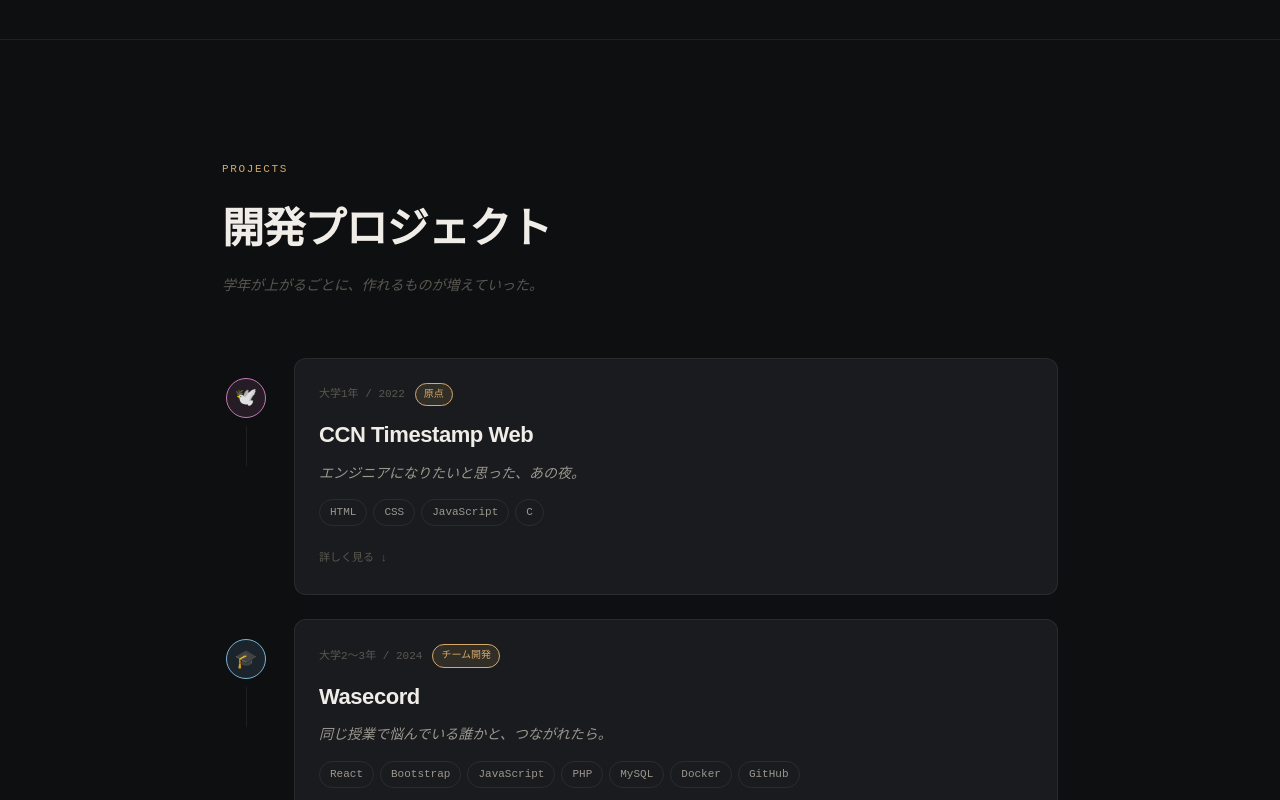
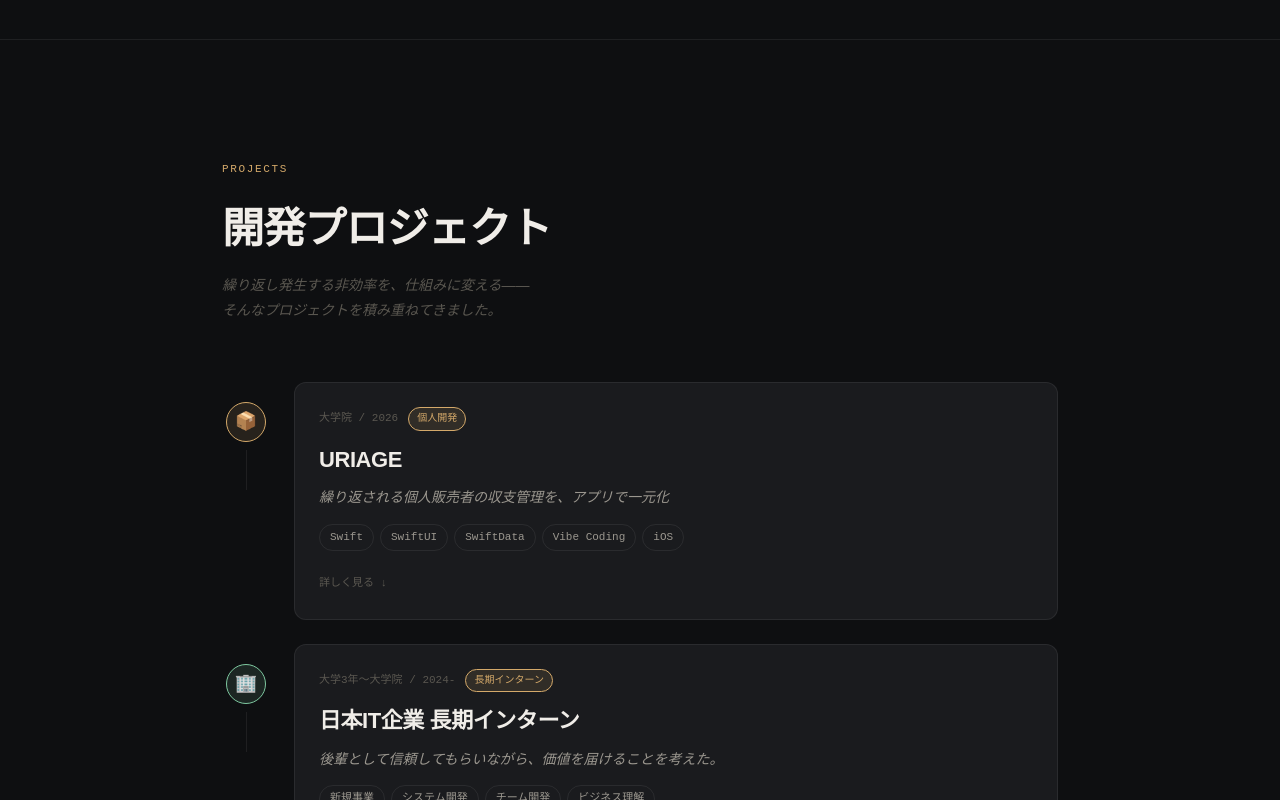
Before and after one commit to mamezlf/portfolio, a React (Vite) app: page / in a window 1280 px wide. Shown: the part 2000-2800 px from the top of the page. Built offline with nearby package versions, Linux system fonts and the light colour scheme.

Commit message:
changed projects content style into 把“我的价值”转译成“对公司有用的价值”

```diff
--- a/src/components/About.tsx
+++ b/src/components/About.tsx
@@ -40,7 +40,7 @@ const About: React.FC = () => {
                 <img src={`${import.meta.env.BASE_URL}oriduru_yellow.svg`} alt="Avatar" style={{ width: '50%', height: '50%', objectFit: 'cover' }} />
               </div>
               <div className="bio-meta">
-                <h3>Lingfang Zhang（張　齢方）</h3>
+                <h3>Lingfang Zhang（張 齢方）</h3>
                 <p className="bio-role">Software Engineer in progress</p>
               </div>
             </div>
--- a/src/components/Projects.tsx
+++ b/src/components/Projects.tsx
@@ -1,5 +1,4 @@
-import React, { useState } from 'react';
-
+import React, { useState } from "react";
 
 interface Project {
   id: string;
@@ -14,114 +13,126 @@ interface Project {
   images?: string[];
   accentColor: string;
   emoji: string;
-  type: 'origin' | 'team' | 'personal' | 'internship';
+  type: "origin" | "team" | "personal" | "internship";
 }
 
 const projects: Project[] = [
   {
-    id: 'ccn',
-    period: '大学1年 / 2022',
-    name: 'CCN Timestamp Web',
-    tagline: 'エンジニアになりたいと思った、あの夜。',
+    id: "uriage",
+    period: "大学院 / 2026",
+    name: "URIAGE",
+    tagline: "繰り返される個人販売者の収支管理を、アプリで一元化",
     story:
-      'K-POPダンスイベント Random Play Dance の YouTube 動画を見てあるダンサーに沼落ち。推しの神シーン集めツールを C 言語で作った。プログラミングで手間を省けるという体験が、コードを書く楽しさに目覚めたきっかけ。\nその後、推しの神シーンを見返したいとき、毎回動画を探し直す手間がかかるという課題を発見。情報を一か所にまとめて、自分でも使えて他の人とも共有できるWebサイトを作りたいと思い、ちょうどHTMLとCSSを独学し始めたタイミングで、学んだことをすぐ実践する形で制作\nAntigravityもCodexもない時代に、ニュービーが手で打ち込んだ、粗削りな原点——',
-    tags: ['HTML', 'CSS', 'JavaScript', 'C'],
+      "私はハンドメイドが趣味で、作った作品をネットで販売しています。\nそんな中で、収支を正確に把握するために、毎回手動で送料・資材費・利益の計算を行う必要がある「ムダ」に気がつきました。この課題に対して、商品情報の自動取得・コスト管理・月次レポート機能を備えたiOSアプリを開発しました。実際にアプリを日常で利用しながら改善を重ね、繰り返し発生する計算作業を効率化しました。",
+    tags: ["Swift", "SwiftUI", "SwiftData", "Vibe Coding", "iOS"],
     highlights: [
-      'C言語でタイムスタンプ入力補助ツールを自作',
-      'HTMLを独学し、GW中にWebサイトを完成',
-      'ソフトウェアエンジニアを志した原点',
+      "商品情報の自動取得により、手入力の手間を削減",
+      "送料・資材費を含めた収支を一元管理し、利益の可視化を実現",
+      "月次レポート機能により、販売活動の振り返りを効率化",
+      "日常的に使用しながら改善を重ね、実運用ベースで設計",
     ],
-    link: 'https://mamezlf.github.io/lovepoem/index.html',
-    accentColor: '#c47ab3',
-    emoji: '🕊️',
-    type: 'origin',
+    images: [
+      "URIAGE/IMG_0337.png",
+      "URIAGE/IMG_0338.png",
+      "URIAGE/IMG_0339.png",
+      "URIAGE/IMG_0340.png",
+      "URIAGE/IMG_0341.png",
+    ],
+    link: "https://note.com/mamezlf/n/n775888ddc071",
+    accentColor: "#d4a96a",
+    emoji: "📦",
+    type: "personal",
   },
   {
-    id: 'wasecord',
-    period: '大学2〜3年 / 2024',
-    name: 'Wasecord',
-    tagline: '同じ授業で悩んでいる誰かと、つながれたら。',
+    id: "internship",
+    period: "大学3年〜大学院 / 2024- ",
+    name: "日本IT企業 長期インターン",
+    tagline: "後輩として信頼してもらいながら、価値を届けることを考えた。",
     story:
-      '「ラズパイが繋がらないとき、相談できる場所がほしい」——\nそんな同期の声から生まれた、早大情報理工学科向けの授業連携アプリ。\n4人でゼロから制作。フロントエンドを担当し、Material UI で UI 構築、 Bootstrap + React で画面実装。\nグループチャット・DM・授業一覧など複数の画面を、バックエンドチームと連携しながら仕上げた。「使いやすい」と思ってもらえる画面を、チームの中で作り切った経験。',
-    tags: ['React', 'Bootstrap', 'JavaScript', 'PHP', 'MySQL', 'Docker', 'GitHub'],
+      "「お客様からいただいた金額以上の価値を届ける」という経営姿勢と、「幸せの循環」を考える文化に共感して飛び込んだ。\n新規事業の立ち上げからシステム開発・実運用まで、1年以上にわたって実務に携わった。\nここで初めて学生ではなく、「会社の立場」から物事を見る視点を得て、ビジネスの面白さと、専門性を活かして価値を生み出す喜びを知った。",
+    tags: ["新規事業", "システム開発", "チーム開発", "ビジネス理解"],
     highlights: [
-      'Figmaデザインをもとに Bootstrap + React で複数画面を実装',
-      'スクロール挙動・アクティブ状態・フォントオーバーフローなど、UX細部を作り込み',
-      '4人チームでのGitHub運用（PR・マージ・コンフリクト解決）',
-      'Docker（MySQL / Tomcat / Redis / PHP）で開発環境を統一',
+      "「いただいた金額以上の価値を届ける」理念に共感し、自分もその一翼を担いたいと思った",
+      "後輩として大事にされ、信頼してもらいながら、価値を生み出す経験",
+      "ビジネスの視点・会社の立場という、専門外の世界観を体感",
+    ],
+    accentColor: "#7ec8a0",
+    emoji: "🏢",
+    type: "internship",
+  },
+  {
+    id: "wasecord",
+    period: "大学2〜3年 / 2024",
+    name: "Wasecord",
+    tagline: "同じ授業で悩んでいる誰かと、つながれたら",
+    story:
+      "「ラズパイが繋がらないとき、相談できる場所がほしい」——\nそんな同期の声から生まれた、早大情報理工学科向けの授業連携アプリです。\nチーム 4 人でゼロから制作し、授業単位でつながれるチャット機能を持つWebアプリを開発しました。グループチャットやDMを通じて、学生同士の情報共有を可能にしました。\nチームの中で私はフロントエンドを担当し、使いやすさと一貫性を意識した設計を行いました。\nチームで一個のプロダクトを初めて作り切る経験となりました。",
+    tags: [
+      "React",
+      "Bootstrap",
+      "JavaScript",
+      "PHP",
+      "MySQL",
+      "Docker",
+      "GitHub",
+    ],
+    highlights: [
+      "学年ごと・授業ごとに分断されていた学生間情報共有を統一するプラットフォームを構築",
+      "複数画面にまたがるUI/UXを設計・実装し、ユーザビリティを向上",
+      "4人チームの中でフロントエンドを主導し、プロダクトとして動作するレベルまで完成",
     ],
     images: [
-      'wasecord/ログイン画面.png',
-      'wasecord/アカウント作成画面.png',
-      'wasecord/授業一覧とタグ選択.png',
-      'wasecord/タグによってフィルタリング.png',
-      'wasecord/グループチャット画面.png',
-      'wasecord/DM画面.png',
-      'wasecord/アカウント設定.png',
-      'wasecord/使い方画面.png'
+      "wasecord/ログイン画面.png",
+      "wasecord/アカウント作成画面.png",
+      "wasecord/授業一覧とタグ選択.png",
+      "wasecord/タグによってフィルタリング.png",
+      "wasecord/グループチャット画面.png",
+      "wasecord/DM画面.png",
+      "wasecord/アカウント設定.png",
+      "wasecord/使い方画面.png",
     ],
-    link: 'wasecord/Group1A.pdf',
-    accentColor: '#7ab3d4',
-    emoji: '🎓',
-    type: 'team',
+    link: "wasecord/Group1A.pdf",
+    accentColor: "#7ab3d4",
+    emoji: "🎓",
+    type: "team",
   },
   {
-    id: 'internship',
-    period: '大学3年〜大学院 / 2024–',
-    name: '日本IT企業 長期インターン',
-    tagline: '後輩として信頼してもらいながら、価値を届けることを考えた。',
+    id: "ccn",
+    period: "大学1年 / 2022",
+    name: "CCN Timestamp Web",
+    tagline: "エンジニアになりたいと思った、あの夜",
     story:
-      '「お客様からいただいた金額以上の価値を届ける」という経営姿勢と、「幸せの循環」を考える文化に共感して飛び込んだ。\n新規事業の立ち上げからシステム開発・実運用まで、1年以上にわたって実務に携わった。\nここで初めて学生ではなく、「会社の立場」から物事を見る視点を得て、ビジネスの面白さと、専門性を活かして価値を生み出す喜びを知った。',
-    tags: ['新規事業', 'システム開発', 'チーム開発', 'ビジネス理解'],
+      "大学一年生のころ、K-POPダンスイベントの動画に登場したダンサーに沼落ちしました。推しの神シーン集めツールを C 言語で作って、プログラミングで手間を省ける体験から、コードを書く楽しさに目覚めました。\nその後、推しの神シーンを見返す際、動画を毎回探し直す手間という「ムダ」を発見しました。この「ムダ」に対し、HTML+CSSを独学しながら、神シーンを一覧管理・再利用できるWebサイトを構築しました。「ムダ」をコードで解消できた体験が、エンジニアを志す原点となりました。",
+    tags: ["HTML", "CSS", "JavaScript", "C"],
     highlights: [
-      '「いただいた金額以上の価値を届ける」理念に共感し、自分もその一翼を担いたいと思った',
-      '後輩として大事にされ、信頼してもらいながら、価値を生み出す経験',
-      'ビジネスの視点・会社の立場という、専門外の世界観を体感',
+      "ソフトウェアエンジニアを志した原点",
+      "推し活で発生した「ムダ」と向き合い、ツール化によってムダを省いた",
+      "新しく学んだ技術をそのまま実際の課題解決に活かした",
+      "個人の課題解決を、再利用可能な仕組みとして作り上げた",
     ],
-    accentColor: '#7ec8a0',
-    emoji: '🏢',
-    type: 'internship',
-  },
-  {
-    id: 'uriage',
-    period: '大学院 / 2026',
-    name: 'URIAGE',
-    tagline: 'この時代に、私がツールに合わせる必要はない。',
-    story:
-      '私はハンドメイドが趣味で、普段は千羽鶴を折って繋げて、メルカリに出品している。\nそんな中で、送料・梱包材・材料費を差し引いた実際の利益がわからない。要件にフィットした既存ツールを探すのがめんどうくさいし、使っても私がツールに合わせる必要がある——\nなら自分で作ればいい。Vibe Codingを使って短時間でプロトタイプを完成。(現在はマイスマホで利用中）』',
-    tags: ['Swift', 'SwiftUI', 'SwiftData', 'Vibe Coding', 'iOS'],
-    highlights: [
-      'メルカリリンクから商品情報を自動読み込み（推し機能）',
-      '月次レポート・送料計算・資材管理など9モジュール',
-      '短時間でプロトタイプ完成・実機動作確認済み',
-    ],
-    images: [
-      'URIAGE/IMG_0337.png',
-      'URIAGE/IMG_0338.png',
-      'URIAGE/IMG_0339.png',
-      'URIAGE/IMG_0340.png',
-      'URIAGE/IMG_0341.png'
-    ],
-    link: 'https://note.com/mamezlf/n/n775888ddc071',
-    accentColor: '#d4a96a',
-    emoji: '📦',
-    type: 'personal',
+    link: "https://mamezlf.github.io/lovepoem/index.html",
+    accentColor: "#c47ab3",
+    emoji: "🕊️",
+    type: "origin",
   },
 ];
 
 const typeLabel: Record<string, string> = {
-  origin: '原点',
-  team: 'チーム開発',
-  personal: '個人開発',
-  internship: '長期インターン',
+  origin: "原点",
+  team: "チーム開発",
+  personal: "個人開発",
+  internship: "長期インターン",
 };
 
 const Projects: React.FC = () => {
   const [expanded, setExpanded] = useState<Record<string, boolean>>({});
-  const [previewState, setPreviewState] = useState<{ images: string[]; index: number } | null>(null);
+  const [previewState, setPreviewState] = useState<{
+    images: string[];
+    index: number;
+  } | null>(null);
 
   const toggleExpand = (id: string) => {
-    setExpanded(prev => ({ ...prev, [id]: !prev[id] }));
+    setExpanded((prev) => ({ ...prev, [id]: !prev[id] }));
   };
 
   return (
@@ -131,7 +142,9 @@ const Projects: React.FC = () => {
           <span className="section-label">Projects</span>
           <h2 className="section-title">開発プロジェクト</h2>
           <p className="projects-sub">
-            学年が上がるごとに、作れるものが増えていった。
+            繰り返し発生する非効率を、仕組みに変える——
+            <br />
+            そんなプロジェクトを積み重ねてきました。
           </p>
         </div>
 
@@ -143,7 +156,10 @@ const Projects: React.FC = () => {
               <div className="timeline-connector">
                 <div
                   className="timeline-node"
-                  style={{ borderColor: project.accentColor, background: `${project.accentColor}20` }}
+                  style={{
+                    borderColor: project.accentColor,
+                    background: `${project.accentColor}20`,
+                  }}
                 >
                   <span>{project.emoji}</span>
                 </div>
@@ -152,23 +168,34 @@ const Projects: React.FC = () => {
 
               {/* Card */}
               <div
-                className={`project-card ${expanded[project.id] ? 'expanded' : ''}`}
-                style={{ '--project-accent': project.accentColor } as React.CSSProperties}
+                className={`project-card ${expanded[project.id] ? "expanded" : ""}`}
+                style={
+                  {
+                    "--project-accent": project.accentColor,
+                  } as React.CSSProperties
+                }
               >
-                <div className="project-card-header" onClick={() => toggleExpand(project.id)}>
+                <div
+                  className="project-card-header"
+                  onClick={() => toggleExpand(project.id)}
+                >
                   <div className="project-meta">
                     <span className="project-period">{project.period}</span>
-                    <span className="project-type-badge">{typeLabel[project.type]}</span>
+                    <span className="project-type-badge">
+                      {typeLabel[project.type]}
+                    </span>
                   </div>
                   <h3 className="project-name">{project.name}</h3>
                   <p className="project-tagline">{project.tagline}</p>
                   <div className="project-tags">
-                    {project.tags.map(t => (
-                      <span key={t} className="tag">{t}</span>
+                    {project.tags.map((t) => (
+                      <span key={t} className="tag">
+                        {t}
+                      </span>
                     ))}
                   </div>
                   <button className="expand-btn">
-                    {expanded[project.id] ? '閉じる ↑' : '詳しく見る ↓'}
+                    {expanded[project.id] ? "閉じる ↑" : "詳しく見る ↓"}
                   </button>
                 </div>
 
@@ -183,7 +210,10 @@ const Projects: React.FC = () => {
                       <ul>
                         {project.highlights.map((h, idx) => (
                           <li key={idx}>
-                            <span className="highlight-dot" style={{ background: project.accentColor }} />
+                            <span
+                              className="highlight-dot"
+                              style={{ background: project.accentColor }}
+                            />
                             {h}
                           </li>
                         ))}
@@ -198,7 +228,12 @@ const Projects: React.FC = () => {
                             src={img}
                             alt={`${project.name} screenshot ${idx + 1}`}
                             className="project-thumbnail"
-                            onClick={() => setPreviewState({ images: project.images!, index: idx })}
+                            onClick={() =>
+                              setPreviewState({
+                                images: project.images!,
+                                index: idx,
+                              })
+                            }
                           />
                         ))}
                       </div>
@@ -211,7 +246,11 @@ const Projects: React.FC = () => {
                         rel="noopener noreferrer"
                         className="project-link"
                       >
-                        {project.id === 'uriage' ? 'note記事を読む →' : project.id === 'wasecord' ? '説明資料を見る →' : 'サイトを見る →'}
+                        {project.id === "uriage"
+                          ? "note記事を読む →"
+                          : project.id === "wasecord"
+                            ? "説明資料を見る →"
+                            : "サイトを見る →"}
                       </a>
                     )}
                   </div>
@@ -225,7 +264,8 @@ const Projects: React.FC = () => {
         <div className="projects-footer">
           <div className="philosophy-strip">
             <span className="philo-quote">
-              「作った仕組みが誰かの役に立つ。それが、作り続ける理由。」
+              繰り返し発生する非効率を、仕組みに変える。 <br />
+              ——そんなプロジェクトを積み重ねてきた。
             </span>
           </div>
         </div>
@@ -233,12 +273,28 @@ const Projects: React.FC = () => {
 
       {previewState && (
         <div className="lightbox" onClick={() => setPreviewState(null)}>
-          <div className="lightbox-content" onClick={e => e.stopPropagation()}>
-            <button className="lightbox-close" onClick={() => setPreviewState(null)}>×</button>
+          <div
+            className="lightbox-content"
+            onClick={(e) => e.stopPropagation()}
+          >
+            <button
+              className="lightbox-close"
+              onClick={() => setPreviewState(null)}
+            >
+              ×
+            </button>
             {previewState.images.length > 1 && (
               <button
                 className="lightbox-nav prev"
-                onClick={(e) => { e.stopPropagation(); setPreviewState({ ...previewState, index: (previewState.index - 1 + previewState.images.length) % previewState.images.length }); }}
+                onClick={(e) => {
+                  e.stopPropagation();
+                  setPreviewState({
+                    ...previewState,
+                    index:
+                      (previewState.index - 1 + previewState.images.length) %
+                      previewState.images.length,
+                  });
+                }}
               >
                 ‹
               </button>
@@ -247,7 +303,14 @@ const Projects: React.FC = () => {
             {previewState.images.length > 1 && (
               <button
                 className="lightbox-nav next"
-                onClick={(e) => { e.stopPropagation(); setPreviewState({ ...previewState, index: (previewState.index + 1) % previewState.images.length }); }}
+                onClick={(e) => {
+                  e.stopPropagation();
+                  setPreviewState({
+                    ...previewState,
+                    index:
+                      (previewState.index + 1) % previewState.images.length,
+                  });
+                }}
               >
                 ›
               </button>
--- a/src/components/Welcome.tsx
+++ b/src/components/Welcome.tsx
@@ -16,7 +16,7 @@ const Welcome: React.FC = () => {
       <div className="welcome-content section-container">
         <div className="welcome-eyebrow fade-up" style={{ animationDelay: '0.1s' }}>
           <span className="dot" />
-          <span>早稲田大学 大学院 情報工学専攻</span>
+          <span>早稲田大学大学院 情報理工・情報通信専攻</span>
         </div>
 
         <h1 className="welcome-title fade-up" style={{ animationDelay: '0.25s' }}>
@@ -25,7 +25,7 @@ const Welcome: React.FC = () => {
         </h1>
 
         <p className="welcome-sub fade-up" style={{ animationDelay: '0.45s' }}>
-          エンジニア × NLP研究 × ハンドメイド好き
+          エンジニア × NLP研究 × ハンドメイド
         </p>
 
         <div className="welcome-philosophy fade-up" style={{ animationDelay: '0.6s' }}>
```
